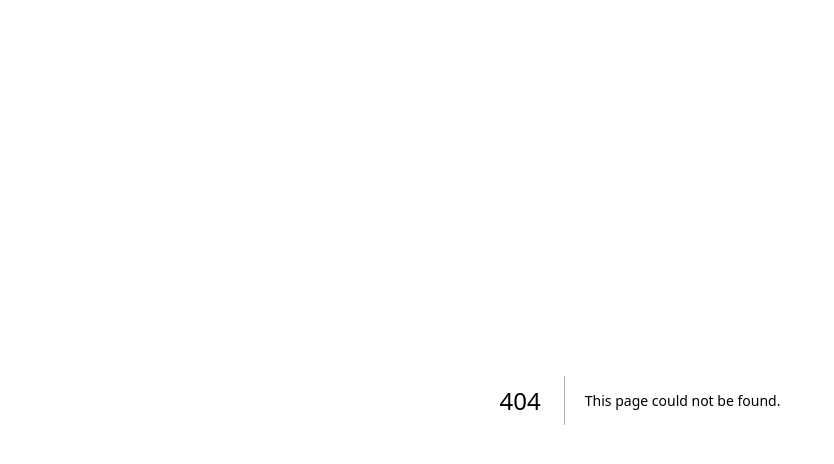
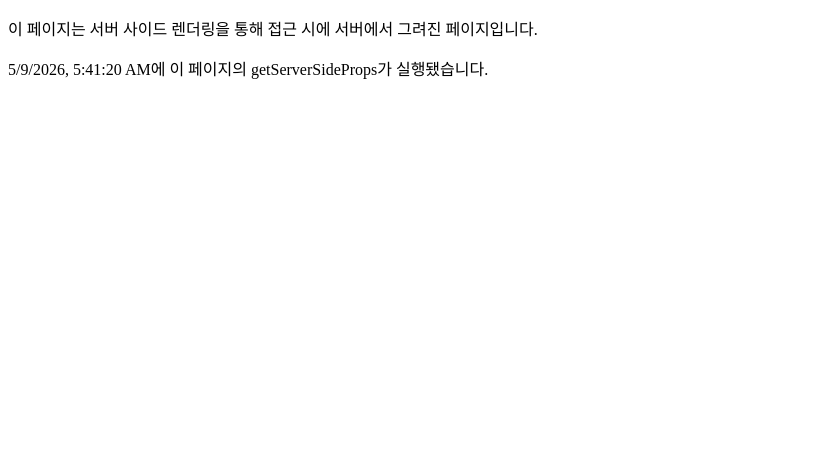
Before and after one commit to rhkrtjgh/study-react, a Next.js app in the folder NextJs/next-sample/: page /ssr in a window 1280 px wide. Before the commit this address had no page. Shown: the top 464 px of the page, without its empty margins (0-834 px from the left). Built offline with nearby package versions, Linux system fonts and the light colour scheme.

Commit message:
SSR방식을 통한 페이지 구현에 대해 공부

```diff
--- /dev/null
+++ b/NextJs/next-sample/pages/ssr.tsx
@@ -0,0 +1,45 @@
+//SSR을 통한 페이지 구현
+//SSR에서는 접근할 때마다 서버에서 페이지를 그리고 그 결과를 클라이언트에서 표시한다.
+//SSG의 getStaticProps에 대해 SSR에서는 getServerSideProps를 정의한다.
+//페이지를 그리기전에 getServerSideProps를 호출하고 이 함수가 반환한 props를 기반으로 페이지를 그린다.
+
+import { GetServerSideProps, NextPage } from 'next';
+import Head from 'next/head';
+
+type SSRProps = {
+    message: string;
+};
+
+const SSR: NextPage<SSRProps> = (props) =>{
+    const { message } = props;
+
+    return (
+        <div>
+            <Head>
+                <title>Create Next App</title>
+                <link rel="icon" href="favicon,ico"></link>
+            </Head>
+            <main>
+                <p>
+                    이 페이지는 서버 사이드 렌더링을 통해 접근 시에 서버에서 그려진 페이지입니다.
+                </p>
+                <p>{message}</p>
+            </main>
+        </div>
+    );
+};
+
+//getServerSideProps는 페이지로의 요청이 있을 때마다 실행된다.
+export const getServerSideProps: GetServerSideProps<SSRProps> = async() =>{
+    const timestamp = new Date().toLocaleString();
+    const message = `${timestamp}에 이 페이지의 getServerSideProps가 실행됐습니다.`;
+    console.log(message);
+
+    return {
+        props:{
+            message
+        }
+    };
+};
+
+export default SSR;
```
